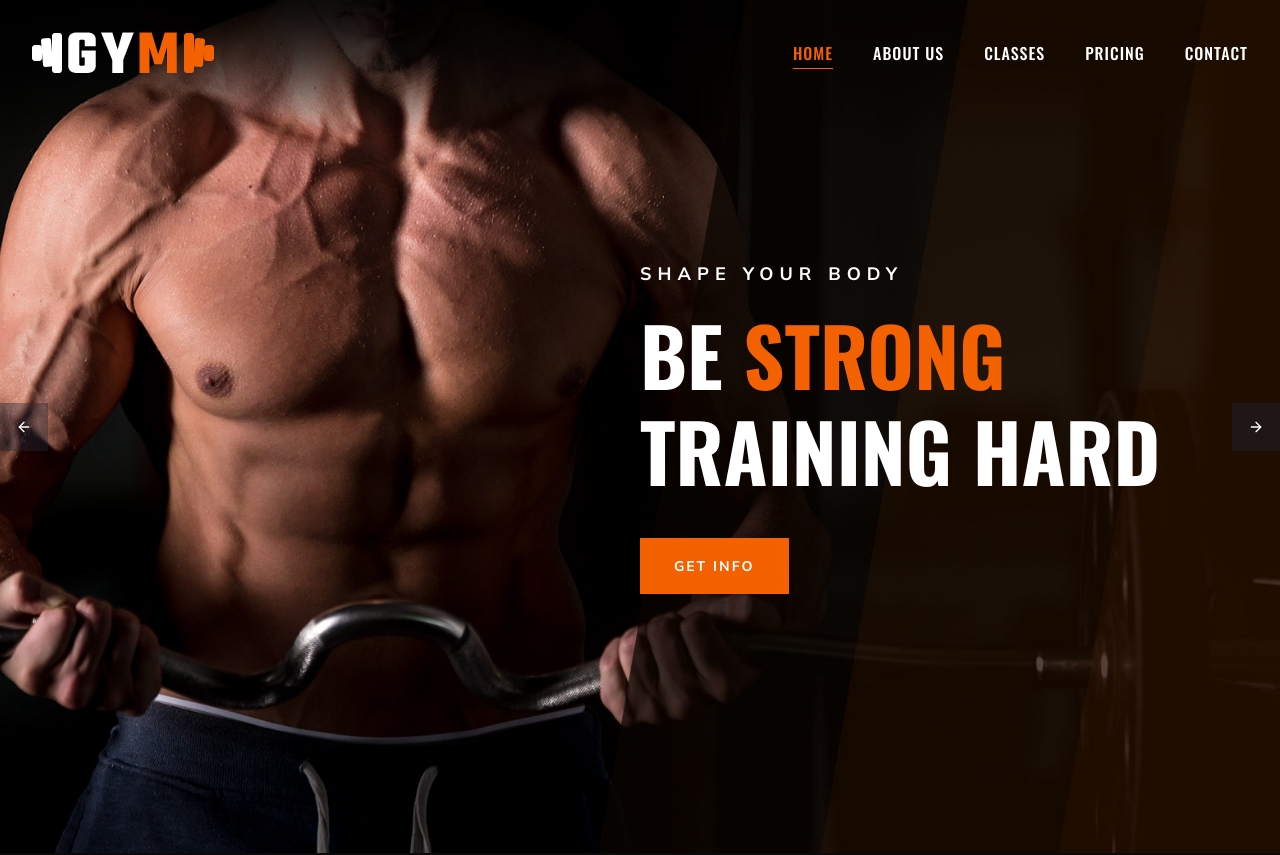
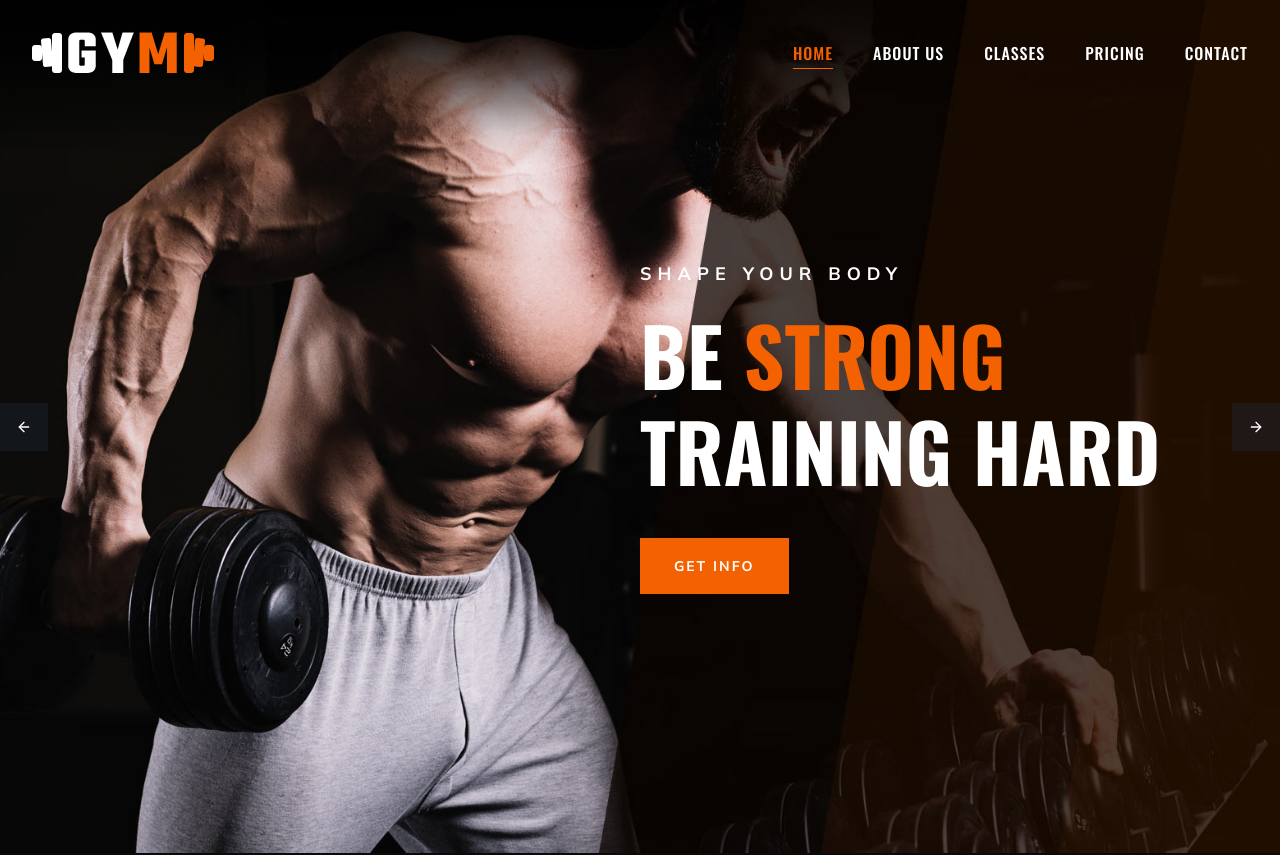
Before and after one commit to felipe-muner/podium-gym, a Next.js app: page / in a window 1280 px wide. Shown: the top 855 px of the page. Built offline with nearby package versions, Linux system fonts and the light colour scheme.

Commit message:
feat: Autoplay carousel

```diff
--- a/components/Hero/Hero.tsx
+++ b/components/Hero/Hero.tsx
@@ -4,6 +4,7 @@ import * as React from "react"
 import Image from "next/image"
 import { motion } from "framer-motion"
 import { ChevronLeft, ChevronRight } from "lucide-react"
+import Autoplay from "embla-carousel-autoplay"
 import {
   Carousel,
   CarouselContent,
@@ -74,7 +75,18 @@ export default function Hero() {
   }, [api])
 
   return (
-    <Carousel className="relative w-full" setApi={setApi} opts={{ loop: true }}>
+    <Carousel
+      className="relative w-full"
+      setApi={setApi}
+      opts={{ loop: true }}
+      plugins={[
+        Autoplay({
+          delay: 4000,
+          stopOnInteraction: false,
+          stopOnMouseEnter: false
+        }),
+      ]}
+    >
       <CarouselContent>
         {slides.map((slide, index) => (
           <CarouselItem key={slide.src} className="relative">
--- a/package.json
+++ b/package.json
@@ -12,6 +12,7 @@
     "@radix-ui/react-slot": "^1.1.1",
     "class-variance-authority": "^0.7.1",
     "clsx": "^2.1.1",
+    "embla-carousel-autoplay": "^8.5.1",
     "embla-carousel-react": "^8.5.1",
     "framer-motion": "^11.15.0",
     "lucide-react": "^0.469.0",
```
Also changed, not shown: 1 other file (tests, documents, lock files or other folders).
